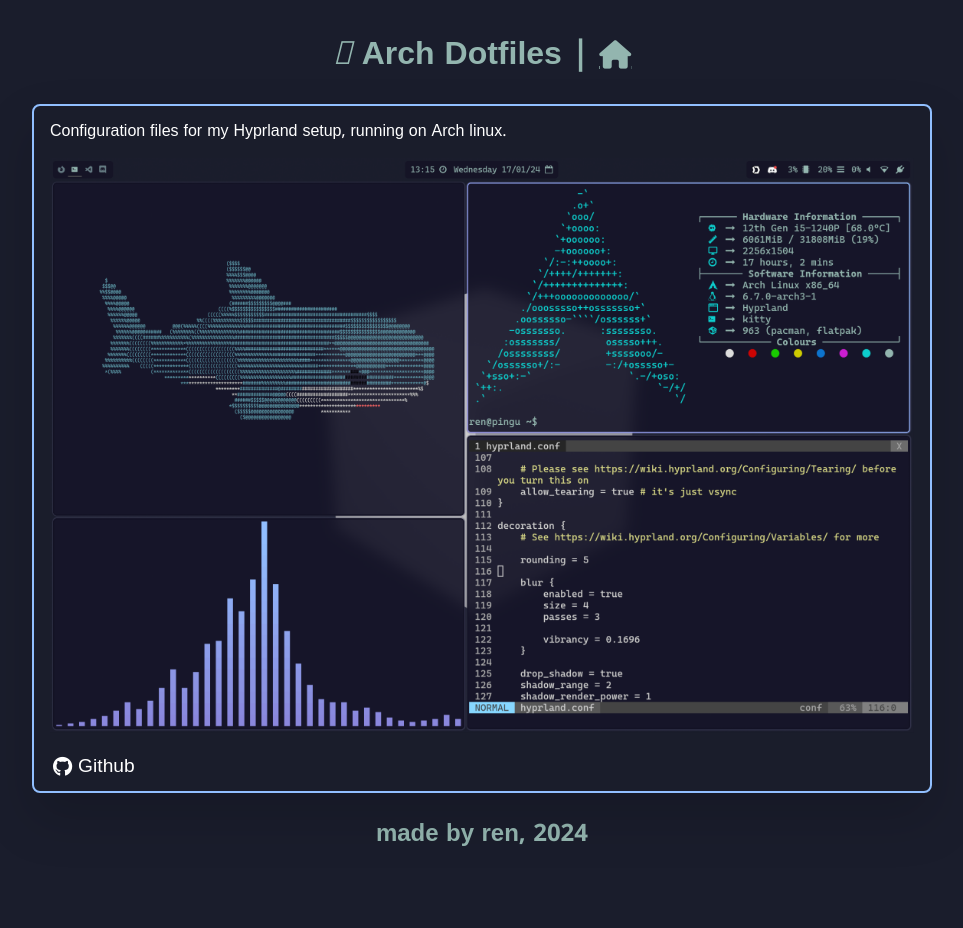
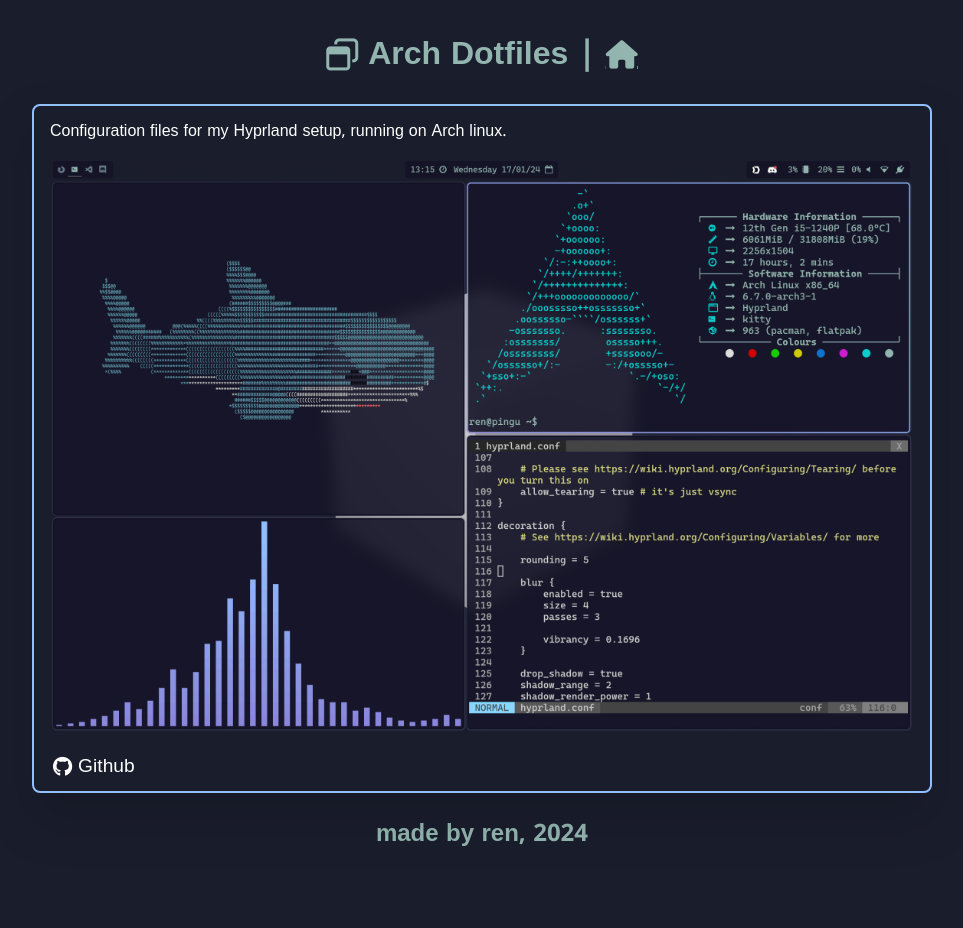
Before and after one commit to renpenguin/renpenguin.github.io, a Jekyll site: the page built from _projects/hyprdots.md, in a window 1280 px wide. Shown: the whole page, without its empty margins (158-1121 px from the left). Built offline with Jekyll 4.4.1, drawn with Linux system fonts in a browser that asks for light colours.

Commit message:
fixed broken icon on single project page

```diff
--- a/_layouts/project.html
+++ b/_layouts/project.html
@@ -3,7 +3,7 @@
 ---
 
 <h1>
-	<i class="i {{ page.icon }}" aria-hidden="true"></i>
+	<i class="i nf {{ page.icon }}" aria-hidden="true"></i>
 	{{ page.pretty_title | default: page.title }}
 	| <a href="/"><i class="nf nf-fa-house"></i></a>
 </h1>
```
